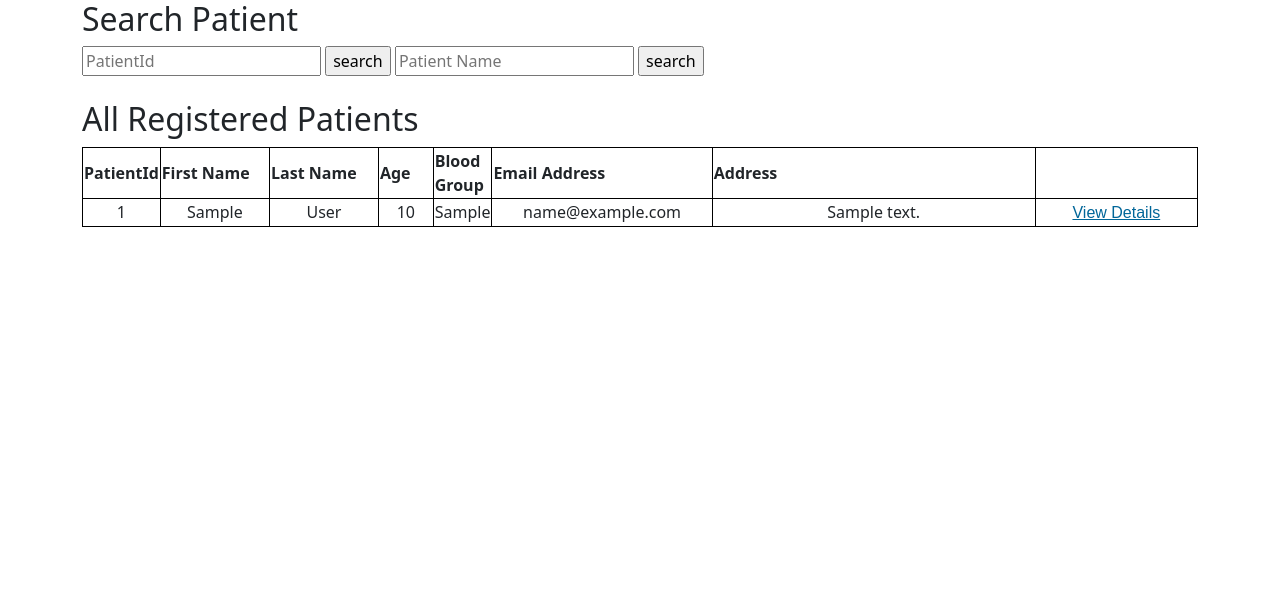
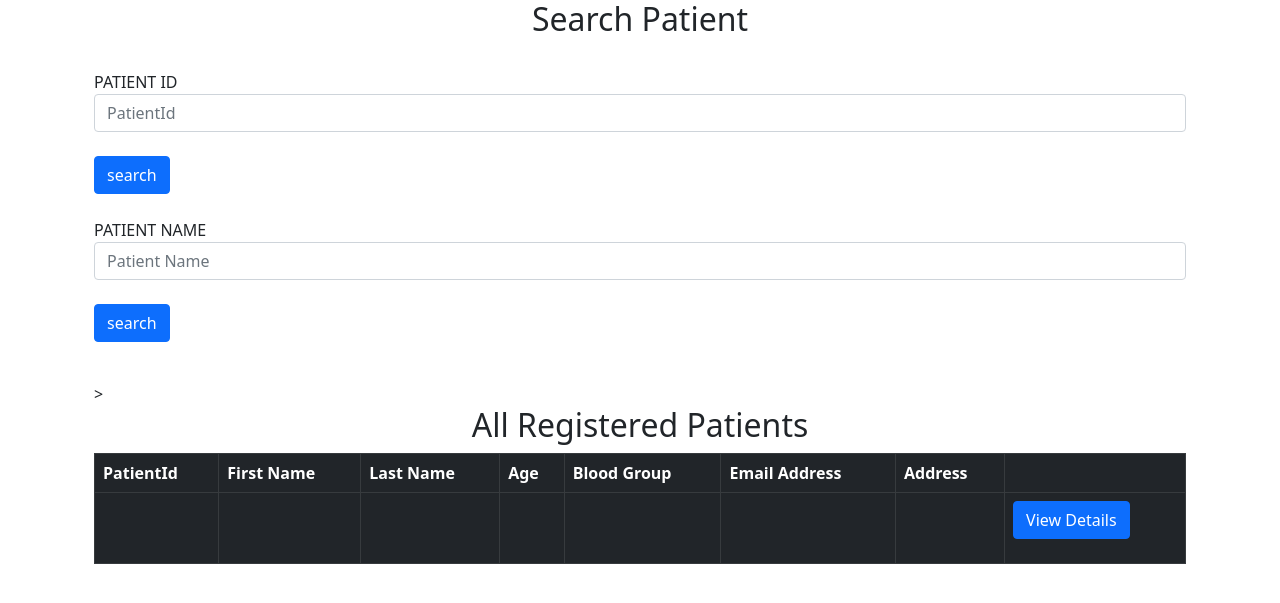
Before and after one commit to Tharun-Banala/Hospital-Management-system, a Django app: page /receptionist/allPatients/ in a window 1280 px wide. Shown: the top 603 px of the page. Run offline with Django 3.2, Linux system fonts and the light colour scheme; tables that the repository leaves empty hold one stand-in row (values such as "Sample post").

Commit message:
added CSS

```diff
--- a/Code/receptionist/templates/receptionist/allPatients.html
+++ b/Code/receptionist/templates/receptionist/allPatients.html
@@ -1,53 +1,50 @@
-{% extends "patient/template.html" %}
-{% block title %}
+<meta name="viewport" content="width=device-width, initial-scale=1" />
+<link href="https://cdn.jsdelivr.net/npm/bootstrap@5.0.0/dist/css/bootstrap.min.css" rel="stylesheet">
+<script src="https://cdn.jsdelivr.net/npm/@popperjs/core@2.9.2/dist/umd/popper.min.js"></script>
+<script src="https://cdn.jsdelivr.net/npm/bootstrap@5.0.1/dist/js/bootstrap.min.js" integrity="sha384-Atwg2Pkwv9vp0ygtn1JAojH0nYbwNJLPhwyoVbhoPwBhjQPR5VtM2+xf0Uwh9KtT" crossorigin="anonymous"></script>
+{% extends "patient/template.html" %} {% block title %}
 <title>All Patient Details</title>
-{% endblock title %}
-{% block style %}
-    <style>
-        table,
-        th,
-        td {
-        border: 1px solid black;
-        }
-        .viewDetailsbutton {
-            background: none !important;
-            border: none;
-            padding: 0 !important;
-            font-family: arial, sans-serif;
-            color: #069;
-            text-decoration: underline;
-            cursor: pointer;
-        }
-    </style>
-{% endblock style %}
+{% endblock title %} {% block style %} {% endblock style %} {% block content %}
 
-{% block content %}
-    <h2>Search Patient</h2>
-    <div class="searchPatientsForm">
-      <form method="post">
+
+
+<h2 align="center">Search Patient</h2><br>
+<div class="container">
+    <div class="searchPatientsForm ">
+        <form method="POST">
             {% csrf_token %}
-        <input type="int" id="patientId" name="patientId" placeholder="PatientId" />
-        <input type="submit" value="search" />
-        <input type="text" id="patientName" name="patientName" placeholder="Patient Name" />
-        <input type="submit" value="search" />
+            <div class="form-group">
+                <label for="patientId">PATIENT ID</label>
+                <input class="form-control" type="int" id="patientId" name="patientId" placeholder="PatientId" />
+            </div>
+            <br>
+            <button type="submit" class="btn btn-primary">search</button>
+            <br><br>
+            <div class="form-group">
+                <label for="patientName">PATIENT NAME</label>
+                <input class="form-control" type="text" id="patientName" name="patientName" placeholder="Patient Name" />
+            </div>
+            <br>
+            <button type="submit" class="btn btn-primary">search</button>
         </form>
-    </div>
 
-    <br />
-    <h2>All Registered Patients</h2>
-    <table style="width: 100%">
+        <br /> >
+        <h2 align="center">All Registered Patients</h2>
+        <div align="center">
+            <div style="overflow-x:auto">
+                <table class="table table-dark table table-bordered">
                     <tr>
-        <th style="width: 5%">PatientId</th>
-        <th style="width: 10%">First Name</th>
-        <th style="width: 10%">Last Name</th>
-        <th style="width: 5%">Age</th>
-        <th style="width: 5%">Blood Group</th>
-        <th style="width: 20%">Email Address</th>
-        <th style="width: 30%">Address</th>
-        <th style="width: 15%"></th>
+                        <th scope="col">PatientId</th>
+                        <th scope="col">First Name</th>
+                        <th scope="col">Last Name</th>
+                        <th scope="col">Age</th>
+                        <th scope="col">Blood Group</th>
+                        <th scope="col">Email Address</th>
+                        <th scope="col">Address</th>
+                        <th scope="col"></th>
                     </tr>
-      {% for patient in patients %}
-      <tr align="center">
+
+                    <tr>
                         <td>{{patient.PatientID}}</td>
                         <td>{{patient.FirstName}}</td>
                         <td>{{patient.LastName}}</td>
@@ -56,14 +53,19 @@
                         <td>{{patient.EmailAddress}}</td>
                         <td>{{patient.PermantAddress}}</td>
                         <td>
-          <form action="/receptionist/patientDetails/"  method="post">
+                            <form action="/receptionist/patientDetails/" method="post">
                                 {% csrf_token %}
-            <button id="patientID" class="viewDetailsbutton" name="patientId" value={{patient.PatientID}}>
+                                <button id="patientID" class="viewDetailsbutton btn btn-primary" name="patientId" value={{patient.PatientID}}>
               View Details
             </button>
                             </form>
                         </td>
                     </tr>
-      {% endfor %}
+
                 </table>
+            </div>
+        </div>
+    </div>
+</div>
+
 {% endblock content %}
```
Lines whose indentation alone changed are shown as unchanged.
